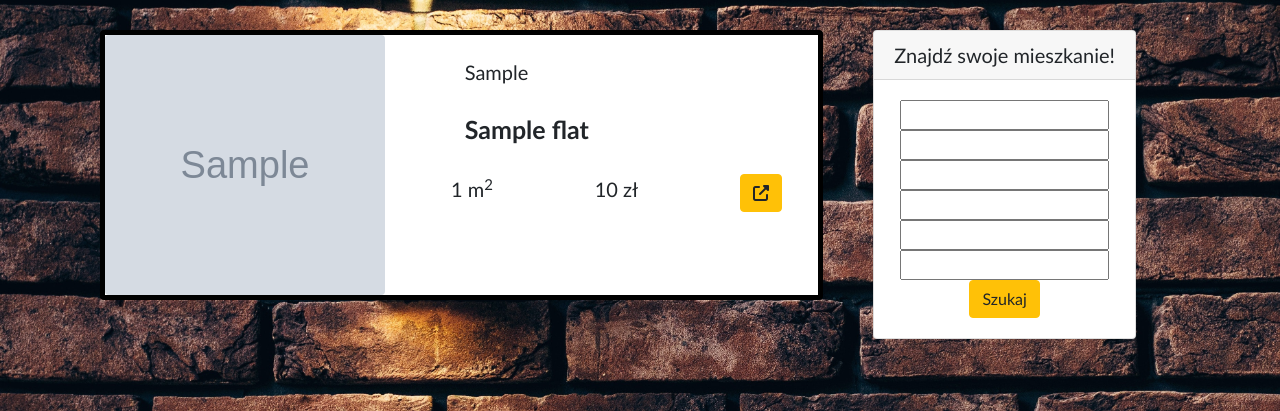
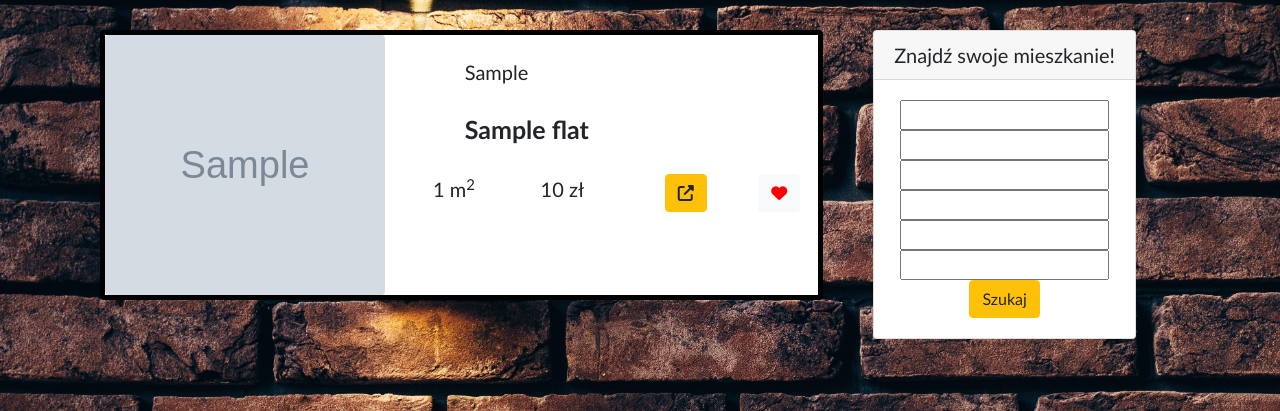
Before and after one commit to MateDawid/Django-flat-browser, a Django app: page /watched/ in a window 1280 px wide. Shown: the part 56-467 px from the top of the page. Run offline with Django 3.2, Linux system fonts and the light colour scheme; a user stored in the database is signed in; tables that the repository leaves empty hold one stand-in row (values such as "Sample post"); grey boxes marked "Sample" are stand-in pictures; some libraries are stand-ins or nearby versions.

Commit message:
Finish wishlist functions, small fixes. Project is ready to use.

```diff
--- a/flatbrowser/main/static/main/styles.css
+++ b/flatbrowser/main/static/main/styles.css
@@ -87,6 +87,19 @@ body {
 }
 
 #offerButton {
+  margin-left: 30px;
   margin-top: 30px;
   margin-bottom: 10px;
 }
+
+#hollowHeartButton {
+  margin-top: 30px;
+  margin-bottom: 10px;
+  color: black !important;
+}
+
+#fullHeartButton {
+  margin-top: 30px;
+  margin-bottom: 10px;
+  color: red !important;
+}
--- a/flatbrowser/main/templates/main/base.html
+++ b/flatbrowser/main/templates/main/base.html
@@ -64,7 +64,7 @@
                         {{ form.days_from_publication|bootstrap }}
                     </div>
                     <div class="row" style="text-align: center; display: block; margin-left: auto; margin-right: auto;">
-                        <button type="submit" class="btn btn-warning">Szukaj</button>
+                        <button type="submit" href="results" class="btn btn-warning">Szukaj</button>
                     </div>
                 </div>
             </form>
--- a/flatbrowser/main/templates/main/home.html
+++ b/flatbrowser/main/templates/main/home.html
@@ -19,10 +19,14 @@
                 <p class="card-text">Aplikacja, która pozwala przeszukiwać wiele stron oferujących mieszkania w celu szybszego znalezienia własnego kąta.</p>
                 <p class="card-text">Użyj formularza po prawej stronie, aby wyszukać określić parametry wyszukiwania. Zarejestruj się, aby móc zapisywać mieszkania na liście obserwowanych.</p>
             </div>
+            {% if user.is_authenticated %}
+
+            {% else %}
             <div class="card-body">
                 <a href="/login" class="card-link">Zaloguj się</a>
                 <a href="/register" class="card-link">Zarejestruj się</a>
             </div>
+            {% endif %}
         </div>
     </div>
 {% endblock %}
--- a/flatbrowser/main/templates/main/watched_list.html
+++ b/flatbrowser/main/templates/main/watched_list.html
@@ -54,6 +54,17 @@
                                 <div class="col">
                                     <a id="offerButton" href="{{flat.url}}" target="_blank" class="btn btn-warning"><i class="fas fa-external-link-alt"></i></a>
                                 </div>
+                                {% if user.is_authenticated %}
+                                    {% if flat in user_list%}
+                                    <div class="col">
+                                        <a id="fullHeartButton" href="delete/{{flat.id}}" class="btn btn-light"><i class="fas fa-heart"></i></a>
+                                    </div>
+                                    {% else %}
+                                    <div class="col">
+                                        <a id="hollowHeartButton" href="add/{{flat.id}}" class="btn btn-light"><i class="far fa-heart"></i></a>
+                                    </div>
+                                    {% endif %}
+                                {% endif %}
                             </div>
                         </div>
                     </div>
--- a/flatbrowser/main/urls.py
+++ b/flatbrowser/main/urls.py
@@ -1,5 +1,5 @@
 from django.urls import path
-from .views import search_flats, render_home_page, register, log_in, log_out, display_watched_list, add_to_watched_list, delete_from_watched_list
+from .views import search_flats, render_home_page, register, log_in, log_out, display_watched_list, add_to_list, delete_from_list, delete_from_watched_list
 
 urlpatterns = [
     path('', render_home_page, name="render_home_page"),
@@ -8,7 +8,7 @@ urlpatterns = [
     path('login/', log_in, name="log_in"),
     path('logout/', log_out, name="log_out"),
     path('watched/', display_watched_list, name="display_watched_list"),
-    path('results/add/<int:id>', add_to_watched_list, name="add_to_watched_list"),
-    path('results/delete/<int:id>', delete_from_watched_list, name="delete_from_watched_list"),
+    path('results/add/<int:id>', add_to_list, name="add_to_watched_list"),
+    path('results/delete/<int:id>', delete_from_list, name="delete_from_watched_list"),
     path('watched/delete/<int:id>', delete_from_watched_list, name="delete_from_watched_list"),
 ]
--- a/flatbrowser/main/views.py
+++ b/flatbrowser/main/views.py
@@ -61,7 +61,7 @@ def search_flats(request):
             new_flat.save()
             flat_ids.append(new_flat.id)
 
-    flats_found = Flat.objects.filter(id__in=flat_ids)
+    flats_found = Flat.objects.filter(id__in=flat_ids).order_by('price')
     return render(request, 'main/result.html', {"form":form, "flats_found":flats_found, 'user_list': user_list})
 
 def register(request):
@@ -77,6 +77,10 @@ def register(request):
             users_watched_list.save()
             login(request, user)
             return redirect(render_home_page)
+        else:
+            if form.is_valid():
+                request.session['render_home_page'] = request.POST
+                return redirect(search_flats)
     else:
         reg_form = RegistrationForm()
     return render(request, 'main/registration.html', {'reg_form': reg_form, 'form': form})
@@ -89,6 +93,10 @@ def log_in(request):
             user = authenticate(request, username=login_form.cleaned_data['username'],password=login_form.cleaned_data['password'])
             login(request, user)
             return redirect(render_home_page)
+        else:
+            if form.is_valid():
+                request.session['render_home_page'] = request.POST
+                return redirect(search_flats)
     else:
         login_form = LoginForm()
     return render(request, 'main/login.html', {'login_form': login_form, 'form': form})
@@ -101,19 +109,30 @@ def log_out(request):
 @login_required
 def display_watched_list(request):
     form = SearchForm(request.POST or None, request.FILES or None)
+    if request.method == 'POST':
+        if form.is_valid():
+            request.session['render_home_page'] = request.POST
+            return redirect(search_flats)
     user = request.user
-    user_list = WatchedList.objects.get(user=user).offers.all()
+    user_list = WatchedList.objects.get(user=user).offers.all().order_by('price')
     return render(request, 'main/watched_list.html', {'user_list': user_list, 'form': form})
 
 @login_required
-def add_to_watched_list(request,id):
+def add_to_list(request,id):
     user = request.user
     user_list = WatchedList.objects.get(user=user).offers.add(Flat.objects.get(id=id))
-    return redirect(render_home_page)
+    return redirect(search_flats)
+
+@login_required
+def delete_from_list(request,id):
+    user = request.user
+    flat = Flat.objects.get(id=id)
+    user_list = WatchedList.objects.get(user=user).offers.remove(flat)
+    return redirect(search_flats)
 
 @login_required
 def delete_from_watched_list(request,id):
     user = request.user
     flat = Flat.objects.get(id=id)
     user_list = WatchedList.objects.get(user=user).offers.remove(flat)
-    return redirect(render_home_page)
+    return redirect(display_watched_list)
```
Also changed, not shown: flatbrowser/main/templates/main/result.html (+3 -5 lines).
